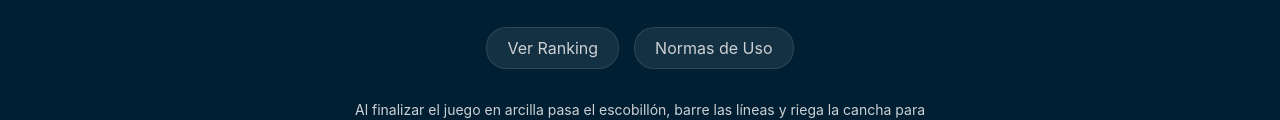
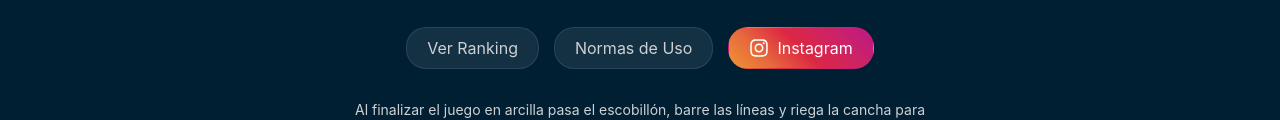
Before and after one commit to dsilvaroco77/reservas-canchas, a plain HTML site: page index.html in a window 1280 px wide. Shown: the part 1216-1336 px from the top of the page. Drawn offline with Linux system fonts and the light colour scheme; no server answers.

Commit message:
Update index.html

```diff
--- a/index.html
+++ b/index.html
@@ -1,7 +1,6 @@
 <!DOCTYPE html>
 <html lang="es">
 <head>
-    <!-- Favicon ICO (pestaña del navegador) -->
     <link rel="icon" href="favicon.ico" type="image/x-icon">
 
     <meta charset="UTF-8">
@@ -10,7 +9,6 @@
 
     <meta name="theme-color" content="#111111"/>
     <link rel="manifest" href="manifest.json">
-    <!-- Favicon PNG (opcional, lo dejamos por compatibilidad) -->
     <link rel="icon" href="logo_uctenis_v03.png" type="image/png">
 
     <style>
@@ -87,9 +85,28 @@
             .tennis-message { font-size: 18px; }
             .club-logo { width: 120px; margin-bottom: 12px; }
         }
+
+        /* --- ESTILOS PARA EL NUEVO BOTÓN DE INSTAGRAM --- */
+        .instagram-link {
+            background: linear-gradient(45deg, #f09433 0%, #e6683c 25%, #dc2743 50%, #cc2366 75%, #bc1888 100%);
+            color: white !important; /* Importante para sobreescribir el color por defecto */
+            border-color: transparent !important;
+            display: inline-flex;
+            align-items: center;
+            gap: 8px; /* Espacio entre el ícono y el texto */
+        }
+        .instagram-link svg {
+            width: 20px;
+            height: 20px;
+            fill: white;
+        }
+        .instagram-link:hover {
+            color: white !important;
+            transform: translateY(-2px);
+            box-shadow: 0 4px 12px rgba(0,0,0,0.3);
+        }
     </style>
 
-    <!-- Segunda capa de paleta que ya tenías para el logo -->
     <style>
         :root {
             --background-color: #003e46;
@@ -100,7 +117,6 @@
         }
     </style>
 
-    <!-- Override mínimo para AZUL MEDIANOCHE sin romper nada -->
     <style>
         :root { --background-color: #001f33; }
     </style>
@@ -108,7 +124,6 @@
 <body>
     <div class="main-container">
         <header>
-            <!-- Logo añadido, una sola vez, visible en desktop y móvil -->
             <img src="logo_uctenis_v03.png" alt="Logo UCTenis Club" class="club-logo">
             <h1>Canchas de Tenis UCT</h1>
             <div class="date-today" id="dateToday"></div>
@@ -152,9 +167,12 @@
             <div class="footer-links">
                 <a href="ranking.html">Ver Ranking</a>
                 <a href="normas.html">Normas de Uso</a>
+                <a href="https://www.instagram.com/uct.tenis" target="_blank" class="instagram-link">
+                    <svg xmlns="http://www.w3.org/2000/svg" viewBox="0 0 448 512"><path d="M224.1 141c-63.6 0-114.9 51.3-114.9 114.9s51.3 114.9 114.9 114.9S339 319.5 339 255.9 287.7 141 224.1 141zm0 189.6c-41.1 0-74.7-33.5-74.7-74.7s33.5-74.7 74.7-74.7 74.7 33.5 74.7 74.7-33.6 74.7-74.7 74.7zm146.4-194.3c0 14.9-12 26.8-26.8 26.8-14.9 0-26.8-12-26.8-26.8s12-26.8 26.8-26.8 26.8 12 26.8 26.8zm76.1 27.2c-1.7-35.9-9.9-67.7-36.2-93.9-26.2-26.2-58-34.4-93.9-36.2-37-2.1-147.9-2.1-184.9 0-35.8 1.7-67.6 9.9-93.9 36.1s-34.4 58-36.2 93.9c-2.1 37-2.1 147.9 0 184.9 1.7 35.9 9.9 67.7 36.2 93.9s58 34.4 93.9 36.2c37 2.1 147.9 2.1 184.9 0 35.9-1.7 67.7-9.9 93.9-36.2 26.2-26.2 34.4-58 36.2-93.9 2.1-37 2.1-147.8 0-184.8zM398.8 388c-7.8 19.6-22.9 34.7-42.6 42.6-29.5 11.7-99.5 9-132.1 9s-102.7 2.6-132.1-9c-19.6-7.8-34.7-22.9-42.6-42.6-11.7-29.5-9-99.5-9-132.1s-2.6-102.7 9-132.1c7.8-19.6 22.9-34.7 42.6-42.6 29.5-11.7 99.5-9 132.1-9s102.7-2.6 132.1 9c19.6 7.8 34.7 22.9 42.6 42.6 11.7 29.5 9 99.5 9 132.1s2.7 102.7-9 132.1z"/></svg>
+                    <span>Instagram</span>
+                </a>
             </div>
             <div class="small-note">Al finalizar el juego en arcilla pasa el escobillón, barre las líneas y riega la cancha para mantenerla en óptimas condiciones. ¡Ocupa los basureros! Solo se permite una reserva diaria por socio. ¡Gracias!</div>
-            <!-- Leyenda de marca (sin romper tu footer original) -->
             <div class="brand-legend">
                 <img src="logo_uctenis_v03.png" alt="Escudo UCTenis">
                 <span>UCTenis Club · Universidad Católica de Temuco · Desde 2024</span>
```
